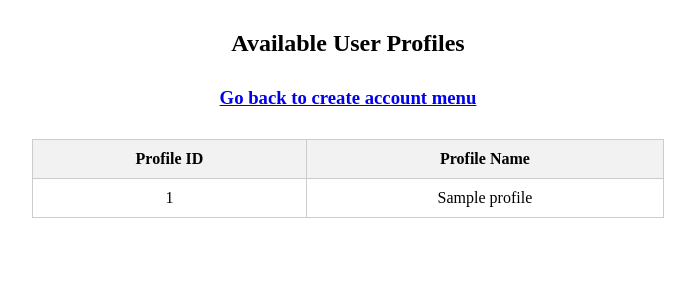
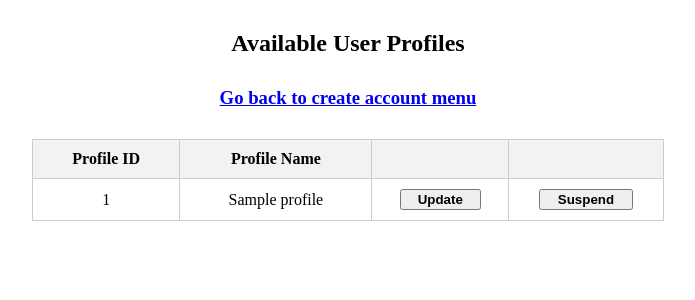
Before and after one commit to OCodeJK/CSIT314_Macs, a Flask app: page /admin/view_profiles in a window 1280 px wide. Shown: the top 300 px of the page, without its empty margins (292-987 px from the left). Run offline with Flask 3, Linux system fonts and the light colour scheme; a database or web service that is not in the repository returns one stand-in record (values such as "Sample title"); some libraries are stand-ins or nearby versions.

Commit message:
updated view_profile page

```diff
--- a/templates/view_profile.html
+++ b/templates/view_profile.html
@@ -3,12 +3,30 @@
 <head>
     <title>View Profiles</title>
     <style>
-        table { width: 50%; margin: 30px auto; border-collapse: collapse; }
-        th, td { padding: 10px; border: 1px solid #ccc; text-align: center; }
-        th { background-color: #f2f2f2; }
+        table {
+            width: 50%;
+            margin: 30px auto;
+            border-collapse: collapse;
+        }
+
+        th, td {
+            padding: 10px;
+            border: 1px solid #ccc;
+            text-align: center;
+        }
+
+        th {
+            background-color: #f2f2f2;
+        }
+
         h2,h3 {
             text-align: center;
             margin-top: 30px;
+        }
+
+        button {
+            width:70%;
+            font-weight: bold;
         }
     </style>
 </head>
@@ -19,11 +37,19 @@
         <tr>
             <th>Profile ID</th>
             <th>Profile Name</th>
+            <th></th>
+            <th></th>
         </tr>
         {% for profile in profiles %}
         <tr>
             <td>{{ profile[0] }}</td>
             <td>{{ profile[1] }}</td>
+            <td>
+                <button>Update</button>
+            </td>
+            <td>
+                <button>Suspend</button>
+            </td>
         </tr>
         {% endfor %}
     </table>
```
